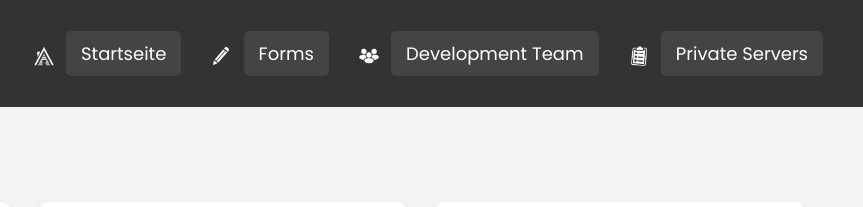
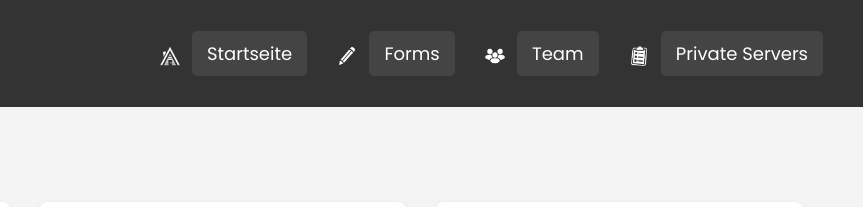
Before and after one commit to D3NOX/Emergency-Essen, a plain HTML site: page home.html in a window 1280 px wide. Shown: the top 207 px of the page, 417-1280 px from the left. Drawn offline with Linux system fonts and the light colour scheme.

Commit message:
Update home.html

```diff
--- a/home.html
+++ b/home.html
@@ -36,7 +36,7 @@
 
                 <li>
                     <img src="Images/Icons/team.PNG" alt="Home Icon" class="nav-icon">
-                    <a href="dev_team.html">Development Team</a>
+                    <a href="dev_team.html">Team</a>
                 </li>
 
                 <li>
```
